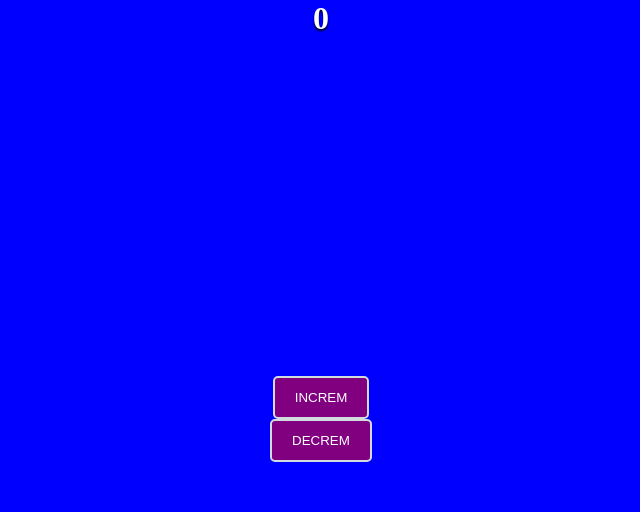
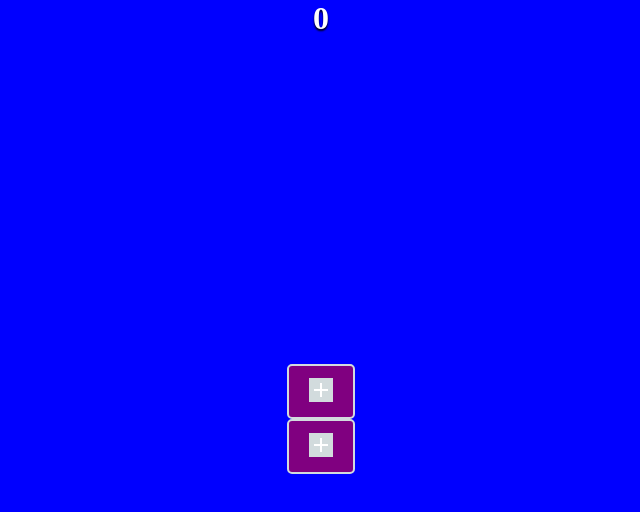
Before and after one commit to ayush007-ak/React-js-pratice-and-revision, a React (Create React App) app: page / in a window 1280 px wide. Shown: the top 512 px of the page, without its empty margins (319-959 px from the left). Built offline with nearby package versions, Linux system fonts and the light colour scheme; a web font is replaced by a local one.

Commit message:
Material ui

```diff
--- a/package.json
+++ b/package.json
@@ -3,6 +3,8 @@
   "version": "0.1.0",
   "private": true,
   "dependencies": {
+    "@material-ui/core": "^4.11.0",
+    "@material-ui/icons": "^4.9.1",
     "@testing-library/jest-dom": "^4.2.4",
     "@testing-library/react": "^9.3.2",
     "@testing-library/user-event": "^7.1.2",
--- a/src/App.js
+++ b/src/App.js
@@ -1,4 +1,7 @@
-import React, { useState } from 'react'
+import React, { useState } from 'react';
+import AddCircleOutlineIcon from '@material-ui/icons/AddCircleOutline';
+import AddIcon from '@material-ui/icons/Add';
+
 
 const App = () => {
 
@@ -23,8 +26,8 @@ const App = () => {
                 <h1> {num} </h1>
 
                 <div className='btn_div'>
-                    <button onClick={incNum}> Increm</button>
-                    <button onClick={dicNum}> Decrem </button>
+                    <button onClick={incNum}> <AddIcon/> </button>
+                    <button onClick={dicNum}>  <AddIcon/> </button>
                 </div>
 
             </div>
@@ -35,71 +38,6 @@ const App = () => {
 }
 
 export default App
-
-
-
-
-
-
-
-
-
-
-
-
-
-
-
-
-
-
-
-
-
-
-
-
-
-
-
-
-
-
-
-
-
-
-
-
-
-
-
-
-
-
-
-
-
-
-
-
-
-
-
-
-
-
-
-
-
-
-
-
-
-
-
-
-
 
 
 
```
Also changed, not shown: 1 other file (tests, documents, lock files or other folders).
